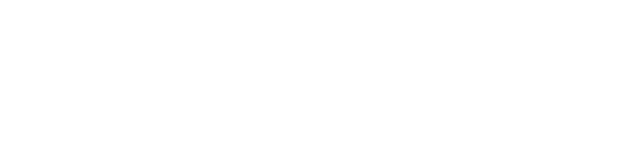
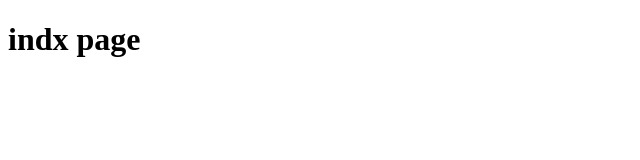
Before and after one commit to ernes-11/lnt-latihan-git, a plain HTML site: page index.html in a window 1280 px wide. Shown: the whole page, without its empty margins (0-640 px from the left). Drawn offline with Linux system fonts and the light colour scheme.

Commit message:
update index

```diff
--- a/index.html
+++ b/index.html
@@ -6,6 +6,6 @@
     <title>Document</title>
 </head>
 <body>
-
+    <h1> indx page</h1>
 </body>
 </html>
```
